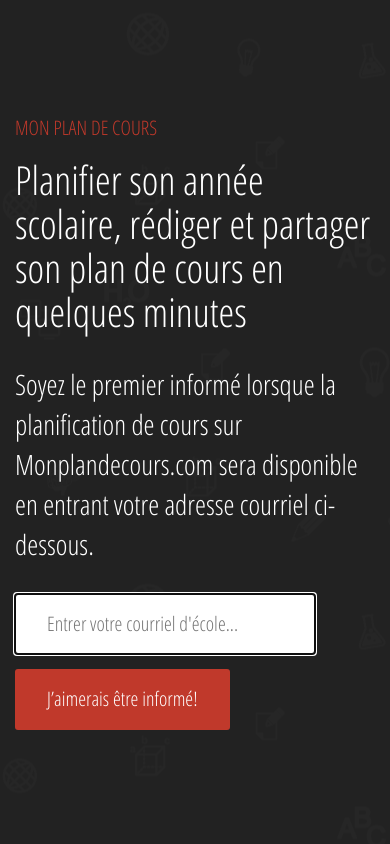
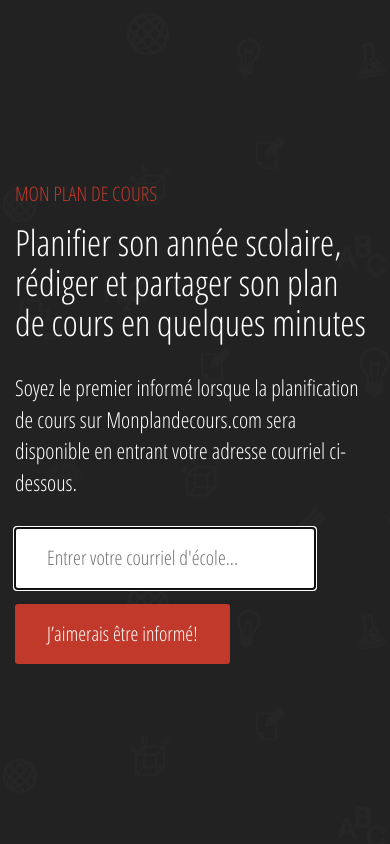
Before and after one commit to ellipsesynergie/plan-de-cours-launch-page, a plain HTML site: page index.html in a window 390 px wide. Shown: the top 844 px of the page. Drawn offline with nearby package versions, Linux system fonts and the light colour scheme.

Commit message:
Fix intro under phone

```diff
--- a/styles.css
+++ b/styles.css
@@ -44,7 +44,7 @@ article {
         align-items: center;
         padding-top: 30px;
         padding-bottom: 30px;
-        height: 100vh;
+        min-height: 100vh;
         background: url('mosaic.png') center center repeat #222;
         color: #fff;
     }
@@ -63,7 +63,7 @@ article {
 
         .intro h1 {
             margin: 15px 0 30px 0;
-            font-size: 40px;
+            font-size: 36px;
         }
         @media only screen and (min-width: 768px) {
 
@@ -73,7 +73,13 @@ article {
         }
 
         .intro p {
-            font-size: 28px;
+            font-size: 22px;
+        }
+        @media only screen and (min-width: 768px) {
+
+            .intro p {
+                font-size: 28px;
+            }
         }
 
         .intro form {
```
